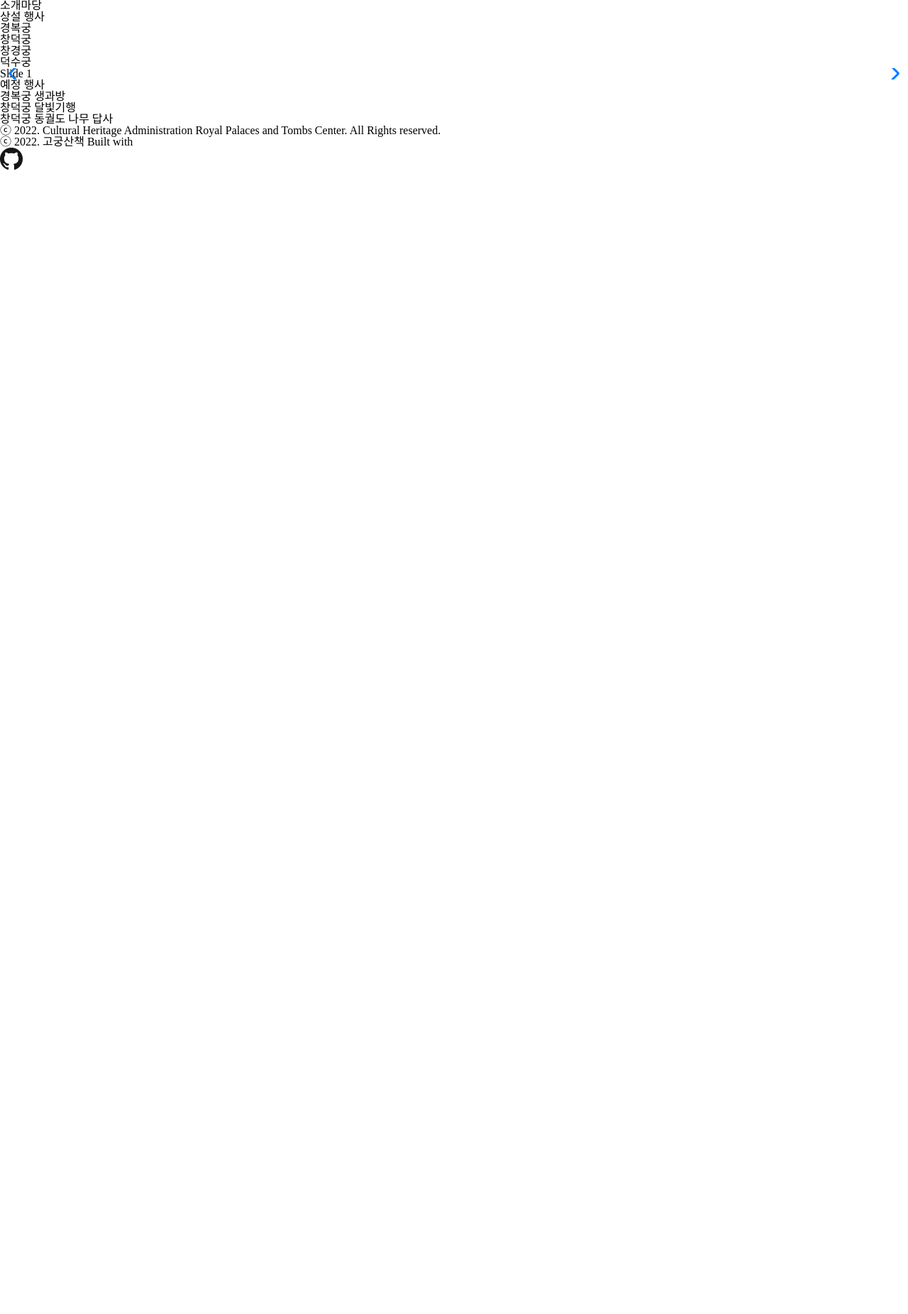
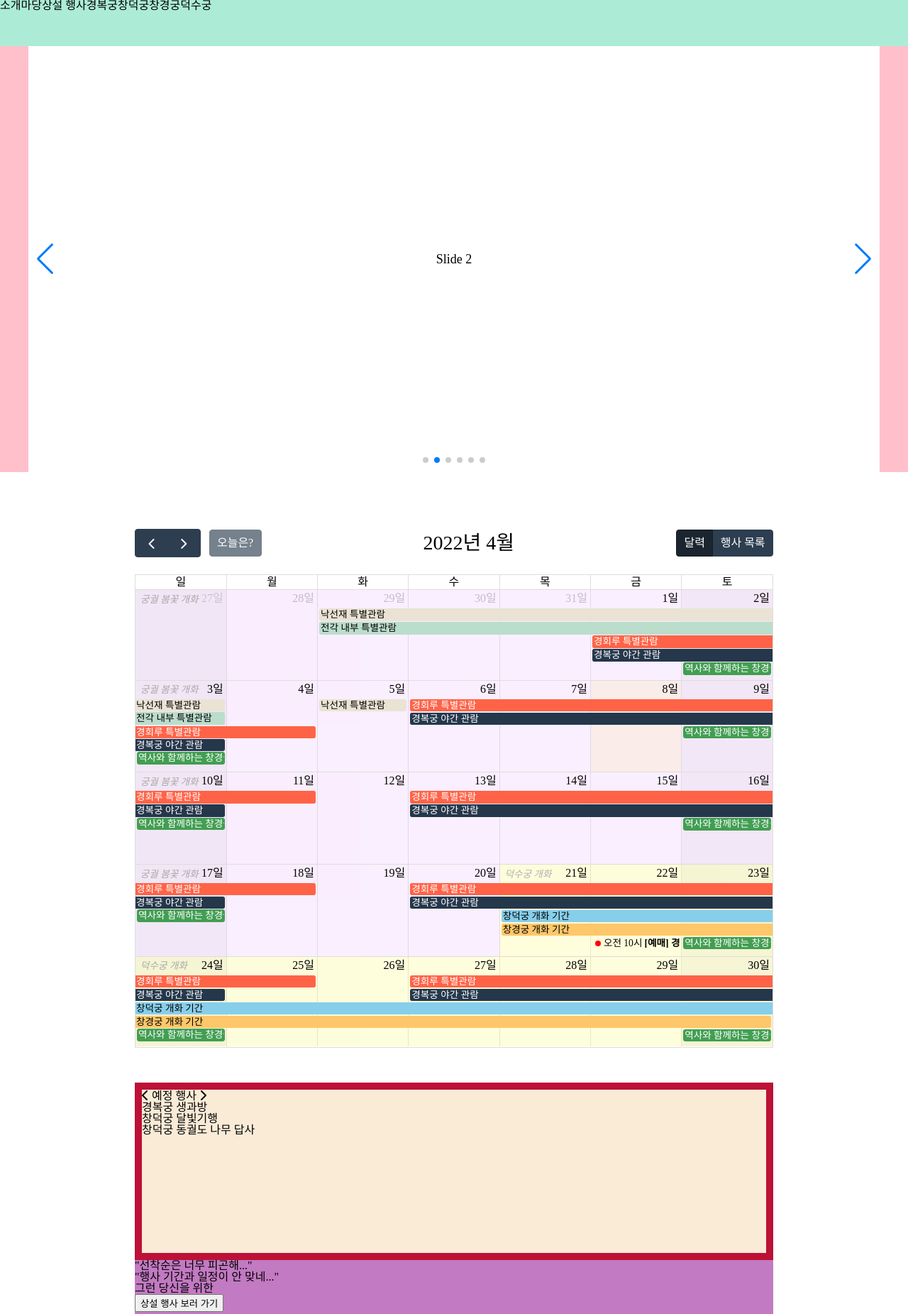
Before and after one commit to sowonHan/project1, a plain HTML site: page index.html in a window 1280 px wide. Shown: the top 1851 px of the page at 71% size. Before the commit the page ends 800 px from the top, so only its background shows below. Drawn offline with nearby package versions, Linux system fonts and the light colour scheme.

Commit message:
2022.04.08

```diff
--- a/css/common.css
+++ b/css/common.css
@@ -1 +1,11 @@
 @charset "UTF-8";
+
+header {
+    width: 100%;
+    height: 65px;
+    background-color: #acecd7;
+}
+
+.menu {
+    display: flex;
+}
--- a/css/main.css
+++ b/css/main.css
@@ -1 +1,103 @@
 @charset "UTF-8";
+
+/* 슬라이드 */
+
+.slider__container {
+    width: 100%;
+    height: 600px;
+    background-color: pink;
+    /* 나중에 백그라운드로 이미지 넣기 */
+}
+
+.slider__content {
+    width: 1200px;
+    height: 600px;
+    margin: 0 auto;
+}
+
+.swiper {
+    width: 100%;
+    height: 100%;
+}
+
+.swiper-slide {
+    text-align: center;
+    font-size: 18px;
+    background: #fff;
+
+    /* Center slide text vertically */
+    display: -webkit-box;
+    display: -ms-flexbox;
+    display: -webkit-flex;
+    display: flex;
+    -webkit-box-pack: center;
+    -ms-flex-pack: center;
+    -webkit-justify-content: center;
+    justify-content: center;
+    -webkit-box-align: center;
+    -ms-flex-align: center;
+    -webkit-align-items: center;
+    align-items: center;
+}
+
+.swiper-slide img {
+    display: block;
+    width: 100%;
+    height: 100%;
+    object-fit: cover;
+}
+
+.swiper {
+    margin-left: auto;
+    margin-right: auto;
+}
+
+/* 최대너비 있는 콘텐츠 */
+
+.wrap__maxwidth {
+    max-width: 900px;
+    margin: 0 auto;
+}
+
+/* 달력 */
+
+.calendar__container {
+    height: 740px;
+    /* 달력 크기는 900 x 736.14 */
+    padding: 80px 0 40px 0;
+}
+
+/* 알림판 */
+
+.notice__container {
+    height: 250px;
+    background-color: antiquewhite;
+    border: 10px solid #BD1137;
+    box-sizing: border-box;
+}
+
+/* 상설 행사 안내 */
+
+.all-time__container {
+    height: 300px;
+    background-color: #c27ac2;
+}
+
+/* 미디어 쿼리 */
+
+/* 0 ~ 767px */
+@media all and (max-width: 767px) {
+    .swiper-button-next {
+        right: 20px;
+        transform: rotate(90deg);
+    }
+
+    .swiper-button-prev {
+        left: 20px;
+        transform: rotate(90deg);
+    }
+
+    .swiper-pagination {
+        display: none;
+    }
+}
--- a/index.html
+++ b/index.html
@@ -1,5 +1,6 @@
 <!DOCTYPE html>
 <html lang="ko">
+
 <head>
     <meta charset="UTF-8">
     <meta http-equiv="X-UA-Compatible" content="IE=edge">
@@ -10,7 +11,7 @@
     <link rel="stylesheet" href="./css/main.css">
     <link rel="stylesheet" href="./library/fullcalendar-5.10.2/lib/main.min.css">
     <link rel="stylesheet" href="https://unpkg.com/swiper@8/swiper-bundle.min.css" />
-
+    <link rel="stylesheet" href="./library/fontawesome-free-6.1.1-web/css/all.min.css">
 
     <title>고궁 산책</title>
 </head>
@@ -18,7 +19,7 @@
 <body>
     <header>
         <nav>
-            <ul>
+            <ul class="menu">
                 <li><a href="./index.html">소개마당</a></li>
                 <li><a href="./pages/all_time.html">상설 행사</a></li>
                 <li><a href="./pages/gyeongbok.html">경복궁</a></li>
@@ -32,39 +33,61 @@
     <div class="wrap">
         <section class="slider">
             <div class="slider__container">
-                <div class="swiper">
+                <div class="slider__content">
+                    <div class="swiper mySwiper">
                         <div class="swiper-wrapper">
                             <div class="swiper-slide">Slide 1</div>
                             <div class="swiper-slide">Slide 2</div>
                             <div class="swiper-slide">Slide 3</div>
+                            <div class="swiper-slide">Slide 4</div>
+                            <div class="swiper-slide">Slide 5</div>
+                            <div class="swiper-slide">Slide 6</div>
                         </div>
+                        <div class="swiper-button-next"></div>
+                        <div class="swiper-button-prev"></div>
                         <div class="swiper-pagination"></div>
-                    <div class="swiper-button-prev"></div>
-                    <div class="swiper-button-next"></div>
                     </div>
                 </div>
+
+            </div>
         </section>
+
+        <div class="wrap__maxwidth">
             <section class="calendar">
-            <div class="calender__container">
+                <div class="calendar__container">
                     <div id='calendar'></div>
                 </div>
             </section>
+
             <section class="notice">
                 <div class="notice__container">
                     <div class="notice__content">
-                    <h3>
+                        <div class="comming_soon">
+                            <h1>
                                 <i class="fa-solid fa-chevron-left"></i>
                                 예정 행사
                                 <i class="fa-solid fa-chevron-right"></i>
-                    </h3>
+                            </h1>
                             <p>경복궁 생과방</p>
                             <p>창덕궁 달빛기행</p>
                             <p>창덕궁 동궐도 나무 답사</p>
                         </div>
                     </div>
+                </div>
+            </section>
+
+            <section class="all-time">
+                <div class="all-time__container">
+                    <div class="all-time__content">
+                        <p>"선착순은 너무 피곤해..."</p>
+                        <p>"행사 기간과 일정이 안 맞네..."</p>
+                        <h1>그런 당신을 위한</h1>
+                        <button>상설 행사 보러 가기</button>
+                    </div>
+                </div>
             </section>
         </div>
-
+    </div>
 
     <footer>
         <div>ⓒ 2022. Cultural Heritage Administration Royal Palaces and Tombs Center. All Rights reserved.</div>
@@ -78,5 +101,8 @@
     <script src="https://unpkg.com/swiper@8/swiper-bundle.min.js"></script>
     <script src="./library/fullcalendar-5.10.2/lib/main.min.js"></script>
     <script src="./library/fullcalendar-5.10.2/lib/locales-all.min.js"></script>
+    <script src="./javascript/common.js"></script>
+    <script src="./javascript/main.js"></script>
 </body>
+
 </html>
--- /dev/null
+++ b/javascript/main.js
@@ -0,0 +1,71 @@
+/* 슬라이드 */
+
+var swiper = new Swiper('.mySwiper', {
+    slidesPerView: 1,
+    loop: true,
+    pagination: {
+        el: ".swiper-pagination",
+        clickable: true,
+    },
+    direction: getDirection(),
+    navigation: {
+        nextEl: '.swiper-button-next',
+        prevEl: '.swiper-button-prev',
+    },
+    autoplay: {
+        delay: 2500,
+        disableOnInteraction: false,
+        pauseOnMouseEnter: true
+    },
+    on: {
+        resize: function () {
+            swiper.changeDirection(getDirection());
+        },
+    }
+});
+
+// 767px 이하에서는 슬라이드 버튼 방향 바뀌게 하는 기능
+function getDirection() {
+    var windowWidth = window.innerWidth;
+    var direction = window.innerWidth <= 767 ? 'vertical' : 'horizontal';
+
+    return direction;
+}
+
+/* 달력 */
+
+document.addEventListener('DOMContentLoaded', function () {
+    var calendarEl = document.getElementById('calendar');
+
+    var calendar = new FullCalendar.Calendar(calendarEl, {
+        buttonText: {
+            today: '오늘은?',
+            month: '달력',
+            list: '행사 목록'
+        },
+        fixedWeekCount: false, // true는 6주 고정
+        initialDate: '2022-04-01',
+        businessHours: true, // 주말에 회색 배경 생김
+        dayMaxEvents: true, // allow "more" link when too many events,
+        expandRows: true,
+        initialView: 'dayGridMonth',
+        headerToolbar: {
+            left: 'prev,next today',
+            center: 'title',
+            right: 'dayGridMonth,listWeek' //행사목록 월별로 바꾸려면 listMonth로 고치면 됨
+        },
+        locale: 'ko', // 한국어 설정
+        events: './json/events.json',
+
+        // 이벤트 클릭했을 때 새 탭에서 열리게 하는 기능
+        eventClick: function (info) {
+            info.jsEvent.preventDefault(); // don't let the browser navigate
+
+            if (info.event.url) {
+                window.open(info.event.url);
+            }
+        }
+    });
+
+    calendar.render();
+});
```
Also changed, not shown: javascript/common.js (added), memo.txt. Lines whose indentation alone changed are shown as unchanged.
